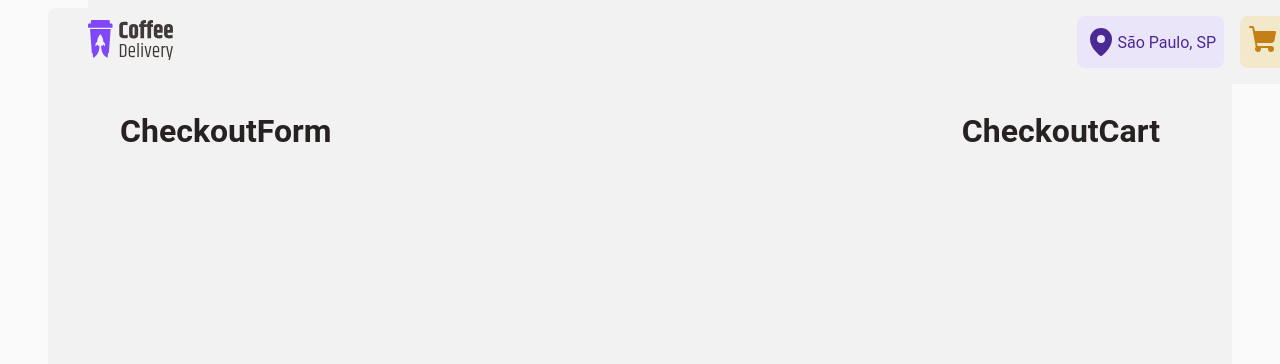
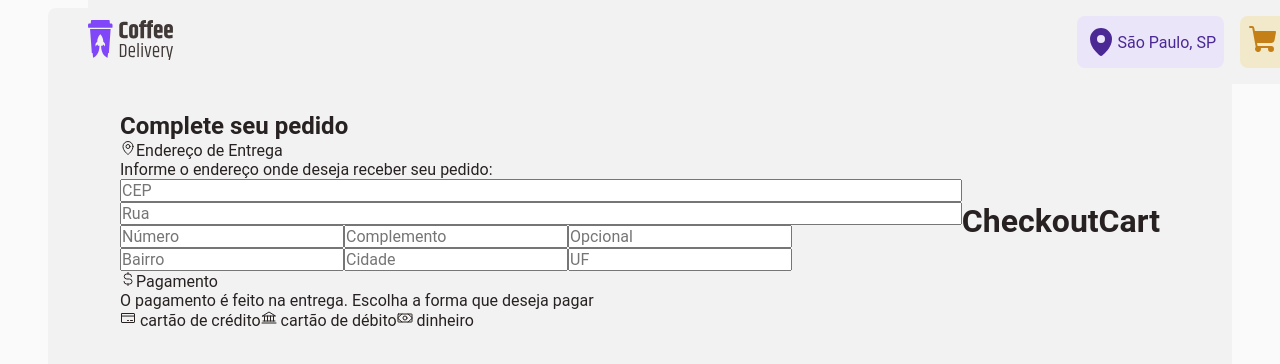
Before and after one commit to NearMaick/challenge-reactjs-coffeedelivery, a React (Vite) app: page /checkout in a window 1280 px wide. Shown: the top 364 px of the page. Built offline with nearby package versions, Linux system fonts and the light colour scheme.

Commit message:
style: Checkout #2 CheckoutForm

```diff
--- a/src/pages/Checkout/CheckoutForm/index.tsx
+++ b/src/pages/Checkout/CheckoutForm/index.tsx
@@ -1,9 +1,64 @@
-import { CheckoutFormContainer } from "./styles";
+import {
+  Bank,
+  CreditCard,
+  CurrencyDollarSimple,
+  MapPin,
+  Money,
+} from "phosphor-react";
+import {
+  CheckoutFormContainer,
+  CheckoutFormHeaderContainer,
+  Form,
+} from "./styles";
 
 export function CheckoutForm() {
   return (
     <CheckoutFormContainer>
-      <h1>CheckoutForm</h1>
+      <h2>Complete seu pedido</h2>
+
+      <CheckoutFormHeaderContainer>
+        <div>
+          <MapPin />
+          <span>Endereço de Entrega</span>
+        </div>
+        <p>Informe o endereço onde deseja receber seu pedido:</p>
+      </CheckoutFormHeaderContainer>
+      <Form>
+        <div>
+          <input type='number' placeholder='CEP' />
+          <input type='text' placeholder='Rua' />
+        </div>
+        <input type='number' placeholder='Número' />
+        <input type='text' placeholder='Complemento' />
+        <input type='text' placeholder='Opcional' />
+
+        <input type='number' placeholder='Bairro' />
+        <input type='text' placeholder='Cidade' />
+        <input type='text' placeholder='UF' />
+      </Form>
+      <div>
+        <div>
+          <CurrencyDollarSimple />
+
+          <span>Pagamento</span>
+          <p>
+            O pagamento é feito na entrega. Escolha a forma que deseja pagar
+          </p>
+        </div>
+        <div>
+          <span>
+            <CreditCard /> cartão de crédito
+          </span>
+
+          <span>
+            <Bank /> cartão de débito
+          </span>
+
+          <span>
+            <Money /> dinheiro
+          </span>
+        </div>
+      </div>
     </CheckoutFormContainer>
   );
 }
--- a/src/pages/Checkout/CheckoutForm/styles.ts
+++ b/src/pages/Checkout/CheckoutForm/styles.ts
@@ -1,3 +1,12 @@
 import styled from "styled-components";
 
 export const CheckoutFormContainer = styled.div``;
+
+export const CheckoutFormHeaderContainer = styled.header``;
+
+export const Form = styled.form`
+  div {
+    display: flex;
+    flex-direction: column;
+  }
+`;
```
